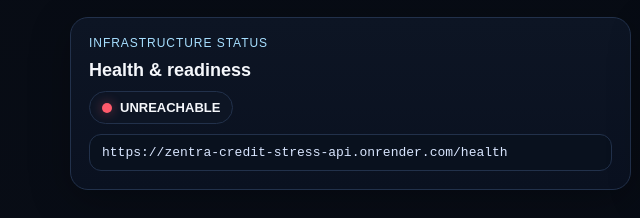
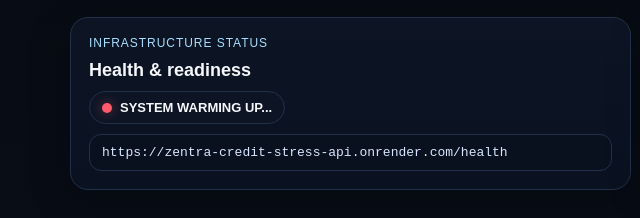
Before and after one commit to Mehmetaltas/zentra-core, a website: page investor.html in a window 1280 px wide. Shown: the part 1362-1580 px from the top of the page, 0-640 px from the left. Drawn offline with Linux system fonts and the light colour scheme; no server answers.

Commit message:
fix api status wording to warming up

```diff
--- a/investor.html
+++ b/investor.html
@@ -1040,7 +1040,7 @@
         setLive("apiStatusAr", "نشط");
       })
       .catch(() => {
-        setDown("apiStatus", "UNREACHABLE");
+        setDown("apiStatus", "SYSTEM WARMING UP...");
         setDown("apiStatusTr", "SİSTEM UYANIYOR...");
         setDown("apiStatusAr", "غير متاح");
       });
```
Also changed, not shown: investor/index.html (+1 -1 lines).
